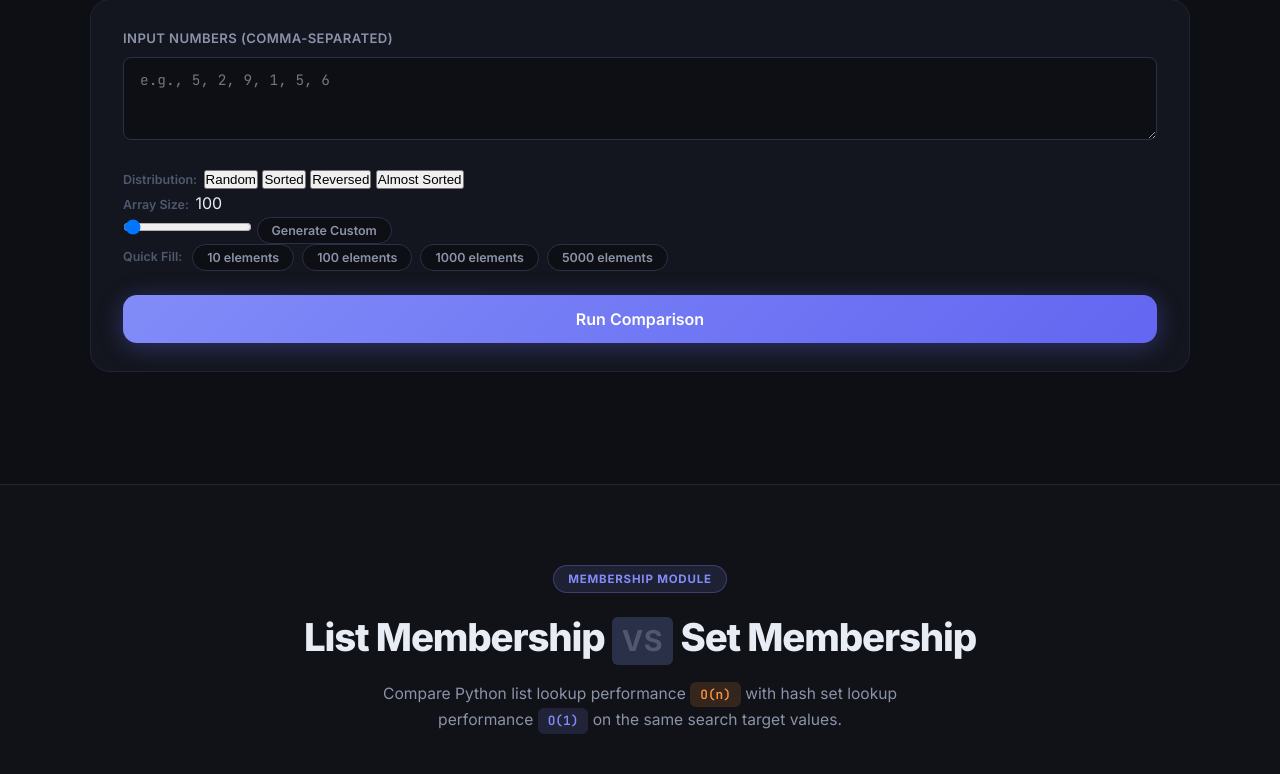
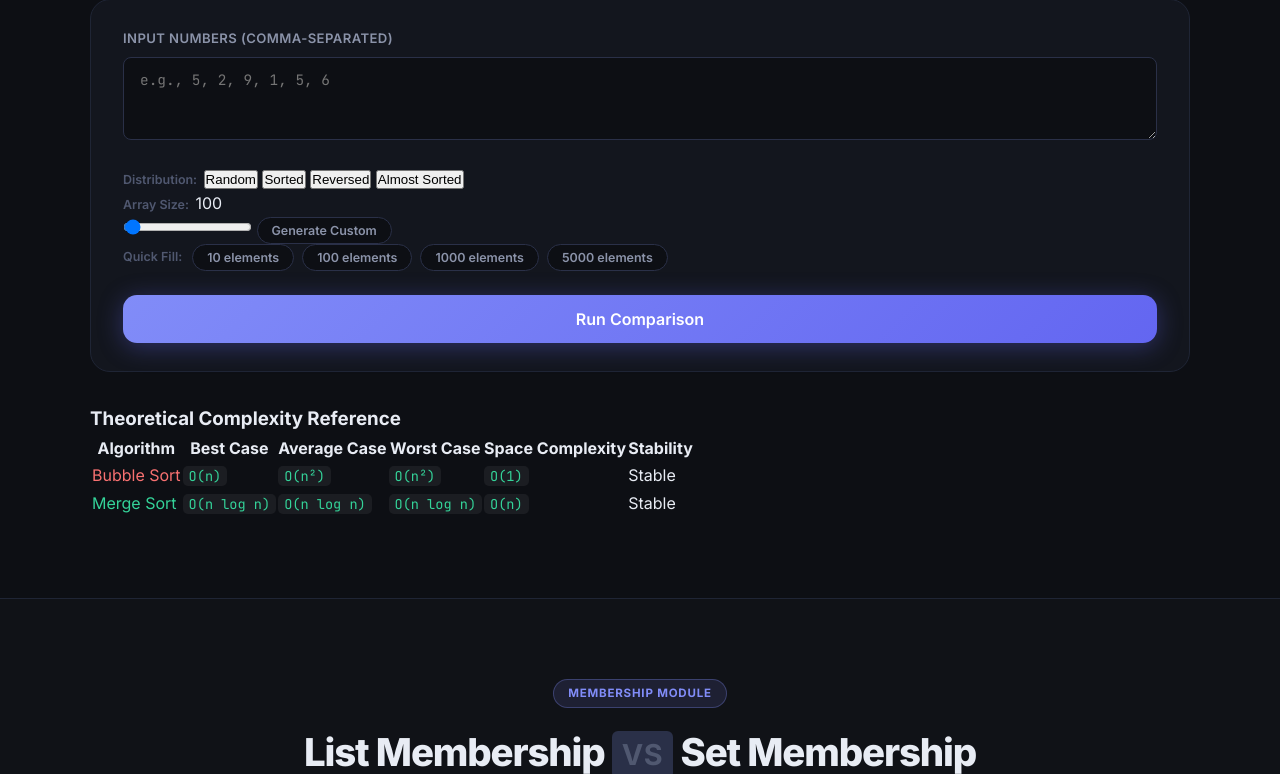
Before and after one commit to sejalheda/CFAI, a Flask app: page / in a window 1280 px wide. Shown: the part 902-1676 px from the top of the page. Run offline with Flask 3, Linux system fonts and the light colour scheme.

Commit message:
feat(sorting): add complexity comparison table HTML to sorting section

```diff
--- a/templates/index.html
+++ b/templates/index.html
@@ -96,6 +96,41 @@
           </button>
 
           <div id="sort-error" class="error-box hidden" aria-live="polite"></div>
+        </div>
+
+        <!-- Complexity Reference Table -->
+        <div class="complexity-table-wrapper">
+          <h3 class="table-title">Theoretical Complexity Reference</h3>
+          <table class="complexity-table">
+            <thead>
+              <tr>
+                <th>Algorithm</th>
+                <th>Best Case</th>
+                <th>Average Case</th>
+                <th>Worst Case</th>
+                <th>Space Complexity</th>
+                <th>Stability</th>
+              </tr>
+            </thead>
+            <tbody>
+              <tr>
+                <td class="algo-td bubble-color">Bubble Sort</td>
+                <td><code>O(n)</code></td>
+                <td><code>O(n²)</code></td>
+                <td><code>O(n²)</code></td>
+                <td><code>O(1)</code></td>
+                <td><span class="badge badge--success">Stable</span></td>
+              </tr>
+              <tr>
+                <td class="algo-td merge-color">Merge Sort</td>
+                <td><code>O(n log n)</code></td>
+                <td><code>O(n log n)</code></td>
+                <td><code>O(n log n)</code></td>
+                <td><code>O(n)</code></td>
+                <td><span class="badge badge--success">Stable</span></td>
+              </tr>
+            </tbody>
+          </table>
         </div>
 
         <div id="sort-results" class="hidden">
```
